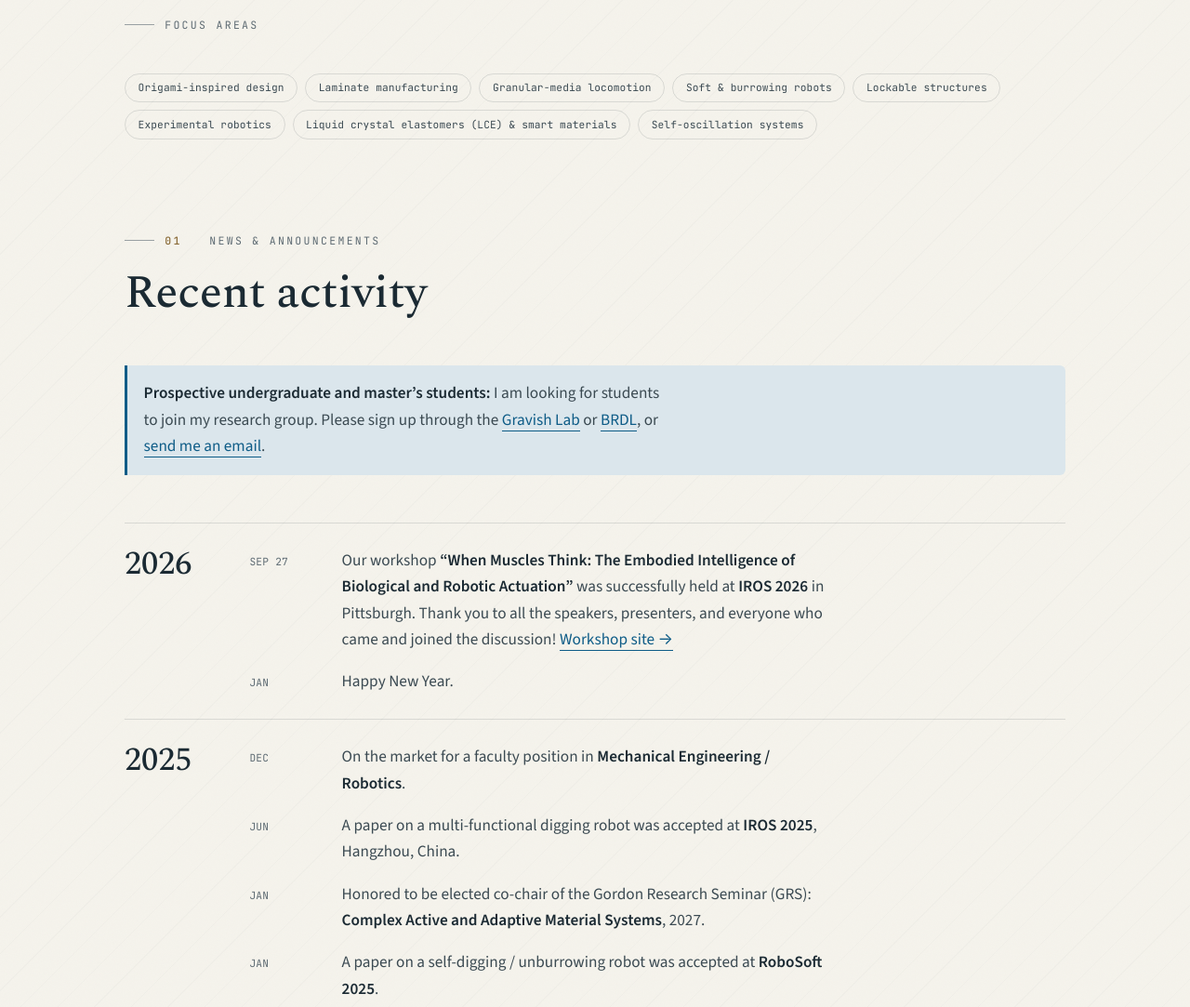
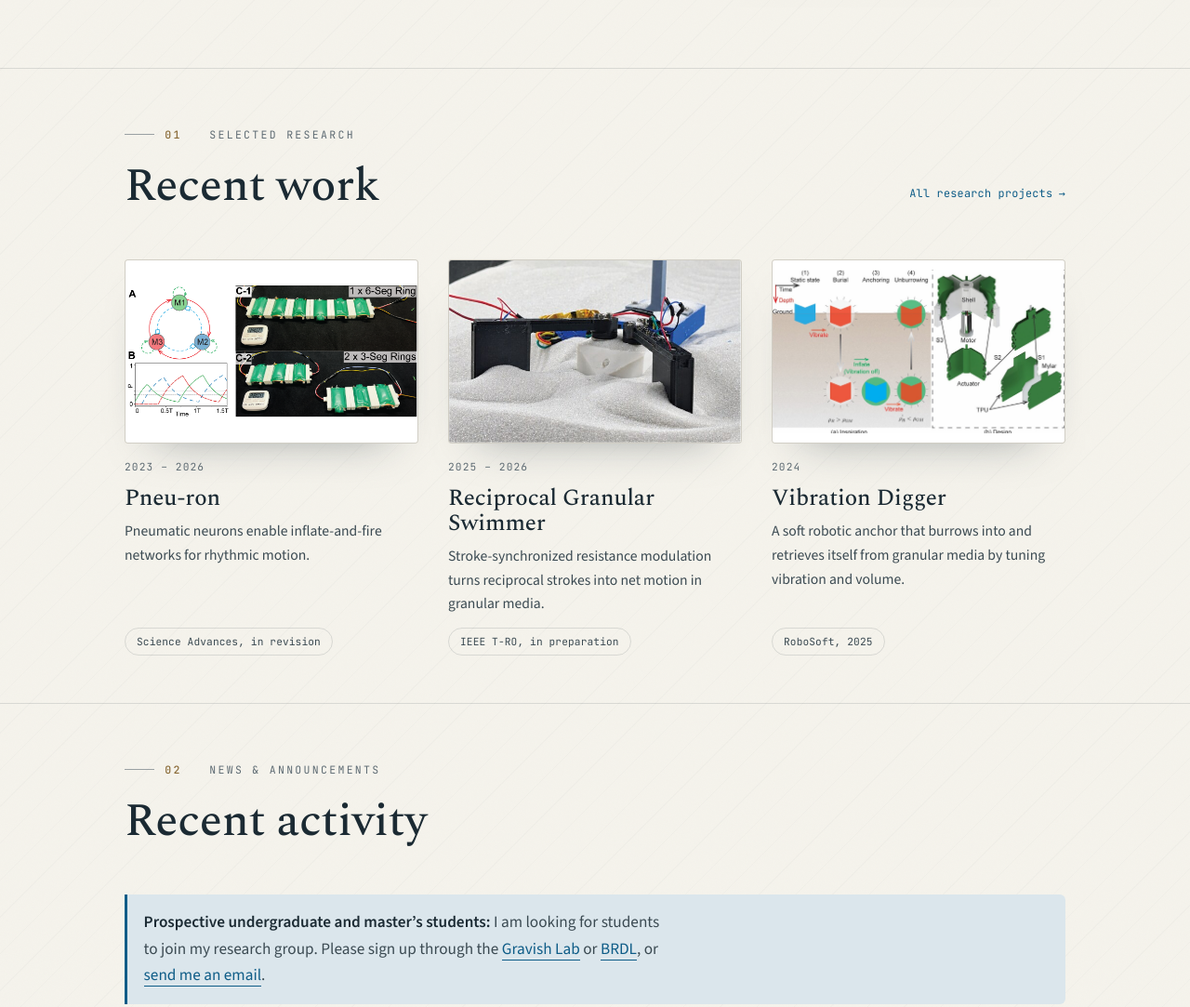
Before and after one commit to dli-sys/dongtingli, a plain HTML site: page index.html in a window 1280 px wide. Shown: the part 717-1800 px from the top of the page at 93% size. Drawn offline with nearby package versions, Linux system fonts and the light colour scheme.

Commit message:
Refresh homepage layout from Stitch concept
Add a one-line research statement to the hero, a Selected research
section with three project cards, a highlighted Nov 2026 job-market
news item, and fold 2023-2024 news behind a Show earlier news toggle.
Replaces the focus-area tag row.

Co-Authored-By: Claude Opus 5.5 <noreply@anthropic.com>
Claude-Session: https://claude.ai/code/session_016tpaTckgL8mzgA1d1JNY2W

```diff
--- a/css/style.css
+++ b/css/style.css
@@ -473,3 +473,46 @@ em { font-style: italic; }
 .divider { height: 1px; background: var(--line); border: 0; margin: 0; }
 .center { text-align: center; }
 .mt-0 { margin-top: 0; }
+
+/* =========================================================================
+   Homepage refresh: research statement, selected research, earlier news
+   ========================================================================= */
+.hero__lede {
+  font-size: clamp(1.15rem, 1.4vw, 1.4rem); line-height: 1.5; color: var(--ink);
+  max-width: 34em; margin-bottom: 1.4rem;
+}
+.shead--row { max-width: none; display: flex; flex-wrap: wrap; justify-content: space-between; align-items: flex-end; gap: 1rem 2rem; }
+.highlights { display: grid; grid-template-columns: repeat(3, 1fr); gap: clamp(1.2rem, 2.5vw, 2rem); }
+.hcard { display: flex; flex-direction: column; text-decoration: none; color: inherit; }
+.hcard__media {
+  border-radius: 4px; overflow: hidden; background: var(--sand);
+  border: 1px solid var(--line); box-shadow: 0 24px 50px -34px var(--shadow);
+  margin-bottom: 1rem;
+}
+.hcard__media img { width: 100%; aspect-ratio: 16/10; object-fit: cover; transition: transform 0.7s var(--ease); }
+.hcard:hover .hcard__media img { transform: scale(1.035); }
+.hcard__title { font-size: clamp(1.3rem, 2vw, 1.55rem); margin-bottom: 0.5rem; transition: color 0.2s; }
+.hcard:hover .hcard__title { color: var(--indigo); }
+.hcard__desc { color: var(--ink-soft); font-size: 0.98rem; margin-bottom: 0.8rem; }
+.hcard__venue {
+  margin-top: auto; align-self: flex-start;
+  font-family: var(--f-mono); font-size: 0.7rem; letter-spacing: 0.01em; color: var(--ink-soft);
+  border: 1px solid var(--line); border-radius: 100px; padding: 0.3rem 0.75rem;
+}
+@media (max-width: 860px) { .highlights { grid-template-columns: 1fr; gap: 2.2rem; } }
+
+.news__more { border-top: 1px solid var(--line); }
+.news__more > summary {
+  list-style: none; cursor: pointer; padding-block: 1.2rem;
+  font-family: var(--f-mono); font-size: 0.74rem; letter-spacing: 0.08em; text-transform: uppercase;
+  color: var(--indigo); transition: color 0.2s;
+}
+.news__more > summary::-webkit-details-marker { display: none; }
+.news__more > summary::after { content: " ↓"; }
+.news__more[open] > summary::after { content: " ↑"; }
+.news__more > summary:hover { color: var(--gold-ink); }
+.news__more .news__year:first-of-type { border-top: 1px solid var(--line); }
+
+.hcard__media--contain img { object-fit: contain; background: #fff; }
+.hcard:hover .hcard__media--contain img { transform: none; }
+.shead--row .project__more { margin-bottom: 0.6rem; }
--- a/index.html
+++ b/index.html
@@ -44,6 +44,7 @@
       <div class="reveal">
         <p class="eyebrow">Postdoctoral Researcher · UC San Diego</p>
         <h1 class="h-xl hero__title">Dongting&nbsp;Li <span class="zh">李东庭</span></h1>
+        <p class="hero__lede">I build soft and origami-inspired robots that move through sand, soil and water by letting their bodies do the computing: mechanical intelligence, smart materials, and locomotion in granular media.</p>
         <p class="hero__role">
           <b>PostDoc</b>, Mechanical &amp; Aerospace Engineering, <a class="link" href="https://ucsd.edu" target="_blank" rel="noopener">UC San Diego</a><br />
           Co-advised by Prof. <a class="link" href="https://gravishlab.ucsd.edu" target="_blank" rel="noopener">Nick Gravish</a> &amp; Prof. <a class="link" href="https://tolley.eng.ucsd.edu/" target="_blank" rel="noopener">Michael T. Tolley</a><br />
@@ -78,25 +79,47 @@
 
   <hr class="divider" />
 
-  <!-- FOCUS AREAS -->
-  <section class="section--tight wrap reveal">
-    <p class="eyebrow">Focus areas</p>
-    <div class="interests">
-      <span class="tag">Origami-inspired design</span>
-      <span class="tag">Laminate manufacturing</span>
-      <span class="tag">Granular-media locomotion</span>
-      <span class="tag">Soft &amp; burrowing robots</span>
-      <span class="tag">Lockable structures</span>
-      <span class="tag">Experimental robotics</span>
-      <span class="tag">Liquid crystal elastomers (LCE) &amp; smart materials</span>
-      <span class="tag">Self-oscillation systems</span>
+  <!-- SELECTED RESEARCH -->
+  <section class="section wrap">
+    <div class="shead shead--row reveal">
+      <div>
+        <p class="eyebrow"><span class="num">01</span>&nbsp;&nbsp;Selected research</p>
+        <h2 class="h-lg">Recent work</h2>
+      </div>
+      <a class="project__more" href="research.html">All research projects</a>
+    </div>
+
+    <div class="highlights">
+      <a class="hcard reveal" href="research.html">
+        <div class="hcard__media hcard__media--contain"><img src="assets/research/pneu-ron.png" alt="Pneu-ron pneumatic neuron network diagram and soft actuator prototypes" /></div>
+        <span class="project__span">2023 – 2026</span>
+        <h3 class="hcard__title">Pneu-ron</h3>
+        <p class="hcard__desc">Pneumatic neurons enable inflate-and-fire networks for rhythmic motion.</p>
+        <span class="hcard__venue">Science Advances, in revision</span>
+      </a>
+      <a class="hcard reveal" href="research.html">
+        <div class="hcard__media"><img src="assets/research/granular-swimmer.jpg" alt="Reciprocal granular swimmer robot partly buried in sand" /></div>
+        <span class="project__span">2025 – 2026</span>
+        <h3 class="hcard__title">Reciprocal Granular Swimmer</h3>
+        <p class="hcard__desc">Stroke-synchronized resistance modulation turns reciprocal strokes into net motion in granular media.</p>
+        <span class="hcard__venue">IEEE T-RO, in preparation</span>
+      </a>
+      <a class="hcard reveal" href="research.html">
+        <div class="hcard__media hcard__media--contain"><img src="assets/research/unburrow.jpg" alt="Diagram of digging and unburrowing via vibration and volume tuning" /></div>
+        <span class="project__span">2024</span>
+        <h3 class="hcard__title">Vibration Digger</h3>
+        <p class="hcard__desc">A soft robotic anchor that burrows into and retrieves itself from granular media by tuning vibration and volume.</p>
+        <span class="hcard__venue">RoboSoft, 2025</span>
+      </a>
     </div>
   </section>
+
+  <hr class="divider" />
 
   <!-- NEWS -->
   <section class="section wrap">
     <div class="shead reveal">
-      <p class="eyebrow"><span class="num">01</span>&nbsp;&nbsp;News &amp; announcements</p>
+      <p class="eyebrow"><span class="num">02</span>&nbsp;&nbsp;News &amp; announcements</p>
       <h2 class="h-lg">Recent activity</h2>
     </div>
 
@@ -108,6 +131,10 @@
       <div class="news__year">
         <div class="news__yr">2026</div>
         <ul class="news__items">
+          <li class="news__hi">
+            <span class="news__date">Nov</span>
+            <p class="news__body">I am on the job market for <strong>robotics faculty positions</strong> in <strong>Mechanical</strong> or <strong>Systems Engineering</strong>. My research spans embodied intelligence, soft robotics, smart materials, and robot locomotion in granular and unstructured environments. <a class="link" href="cv.html">View my CV →</a></p>
+          </li>
           <li>
             <span class="news__date">Sep 27</span>
             <p class="news__body">Our workshop <strong>“When Muscles Think: The Embodied Intelligence of Biological and Robotic Actuation”</strong> was successfully held at <strong>IROS 2026</strong> in Pittsburgh. Thank you to all the speakers, presenters, and everyone who came and joined the discussion! <a class="link" href="https://sites.google.com/ucsd.edu/iros26-ws/home" target="_blank" rel="noopener">Workshop site →</a></p>
@@ -141,6 +168,8 @@
         </ul>
       </div>
 
+      <details class="news__more">
+        <summary>Show earlier news</summary>
         <div class="news__year">
           <div class="news__yr">2024</div>
           <ul class="news__items">
@@ -180,6 +209,7 @@
             </li>
           </ul>
         </div>
+      </details>
     </div>
   </section>
 
```
Also changed, not shown: 1 other file. Lines whose indentation alone changed are shown as unchanged.
